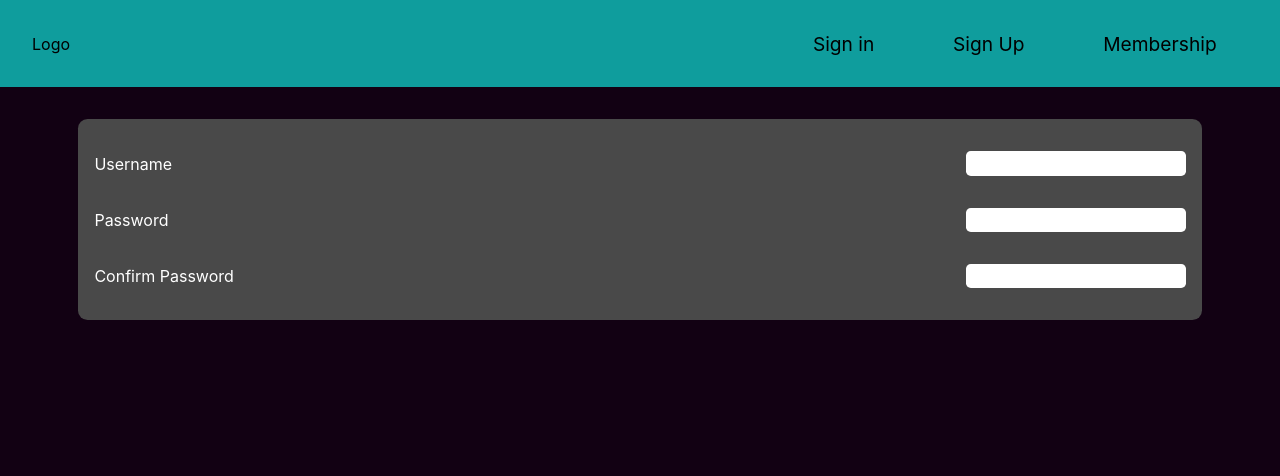
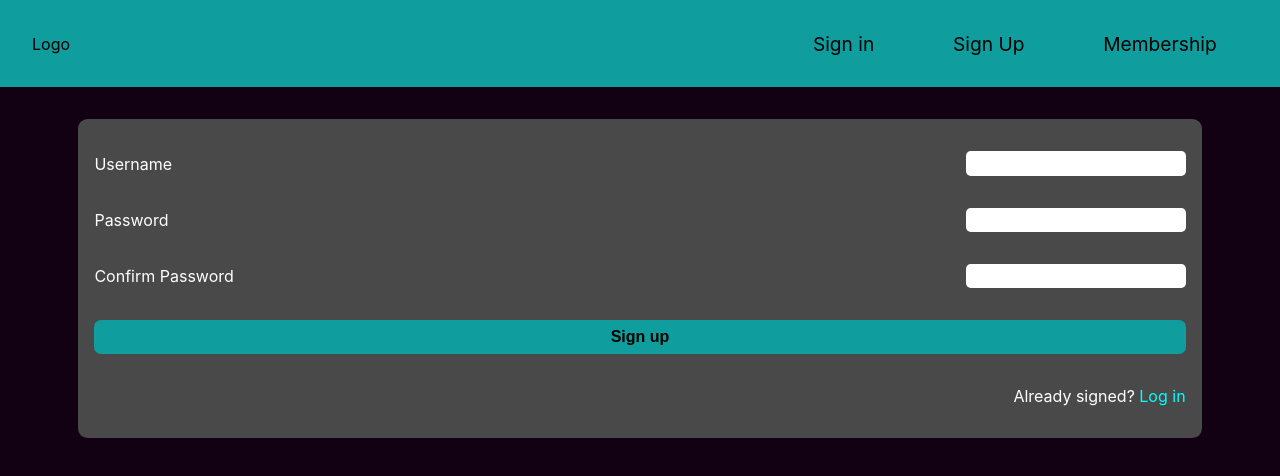
Before and after one commit to FilipyTav/Anon_chat, a React (Create React App) app in the folder client/: page /signup in a window 1280 px wide. Shown: the top 476 px of the page. Built offline with nearby package versions, Linux system fonts and the light colour scheme.

Commit message:
Adds more styling to signup form - client

```diff
--- a/client/src/components/Sinup.tsx
+++ b/client/src/components/Sinup.tsx
@@ -1,4 +1,5 @@
 import { FC, ReactElement } from "react";
+import { Link } from "react-router-dom";
 
 interface Props {}
 
@@ -28,6 +29,14 @@ const Signup: FC<Props> = (): ReactElement => {
                         name="confirm_password"
                     ></input>
                 </div>
+
+                <button type="submit" onClick={(e) => e.preventDefault()}>
+                    Sign up
+                </button>
+
+                <div className="already_signed">
+                    Already signed? <Link to={"/signin"}>Log in</Link>
+                </div>
             </form>
         </main>
     );
--- a/client/src/styles/base/_reset.scss
+++ b/client/src/styles/base/_reset.scss
@@ -17,6 +17,12 @@ a {
     color: inherit;
 }
 
+button {
+    border: none;
+    padding: 0.5em 1em;
+    border-radius: 7px;
+}
+
 body {
     min-width: 100vw;
     min-height: 100vh;
--- a/client/src/styles/layout/_signin.scss
+++ b/client/src/styles/layout/_signin.scss
@@ -31,8 +31,26 @@ main.signin_form {
                 padding: 0.2em 0.4em;
 
                 &:focus {
-                    box-shadow: inset 0 0 7px blue;
+                    box-shadow: inset 0 0 7px royalblue;
                 }
+            }
+        }
+
+        button[type="submit"] {
+            background-color: map.get(h.$navbar, "bg");
+            font-weight: bold;
+            cursor: pointer;
+
+            &:focus {
+                background: darken(map.get(h.$navbar, "bg"), 5%);
+            }
+        }
+
+        .already_signed {
+            align-self: end;
+
+            a {
+                color: cyan;
             }
         }
     }
```
